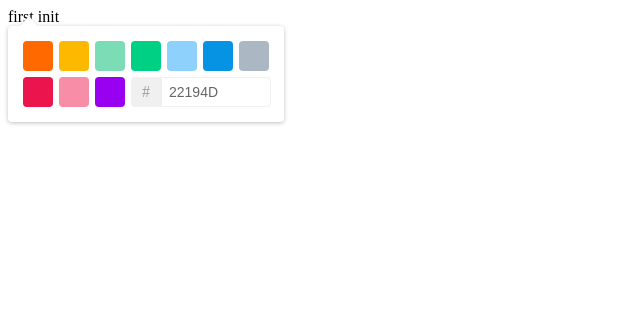
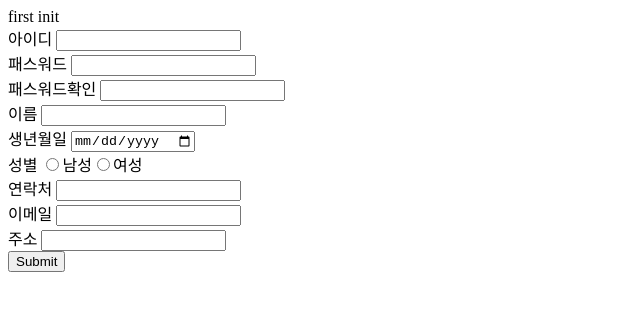
Before and after one commit to consolekakao/mall, a React (Create React App) app in the folder mall/: page / in a window 1280 px wide. Shown: the top 310 px of the page, without its empty margins (0-640 px from the left). Built offline with nearby package versions, Linux system fonts and the light colour scheme.

Commit message:
Update Register

```diff
--- a/mall/src/App.js
+++ b/mall/src/App.js
@@ -1,10 +1,11 @@
 import React from 'react';
 import {TwitterPicker} from 'react-color';
 import { render } from 'react-dom';
+import Register from "./register"
 function App() {
  return (
     <>first init
-    <TwitterPicker/>
+    <Register/>
     </>
   );
 }
--- /dev/null
+++ b/mall/src/register.js
@@ -0,0 +1,24 @@
+
+
+const register = () => {
+
+return(
+    <div>
+        <form action="localhost:3003/regcheck" method="post" name="form">
+            아이디 <input type="text" name="id" id="id"/><br/>
+            패스워드 <input type="password" name="pw" id="pw"/><br/>
+            패스워드확인 <input type="password" name="pw2" id="pw2"/><br/>
+            이름 <input type="text" name="name" id="name"/><br/>
+            생년월일 <input type="date" name="birth" id="birth" /> <br/>
+            성별 <input type="radio" name="sex" id="sex" value="0"/>남성
+            <input type="radio" name="sex" id="sex" value="1"/>여성 <br/>
+            연락처 <input type="text" name="phone" id="phone"/> <br/>
+            이메일 <input type="email" name="email" id="email"/> <br/>
+            주소 <input type="text" name="address" id="address"/> <br/>
+            <input type="submit"/>
+        </form>
+    </div>
+)
+}
+
+export default register;
```
Also changed, not shown: 1 other file (tests, documents, lock files or other folders).
